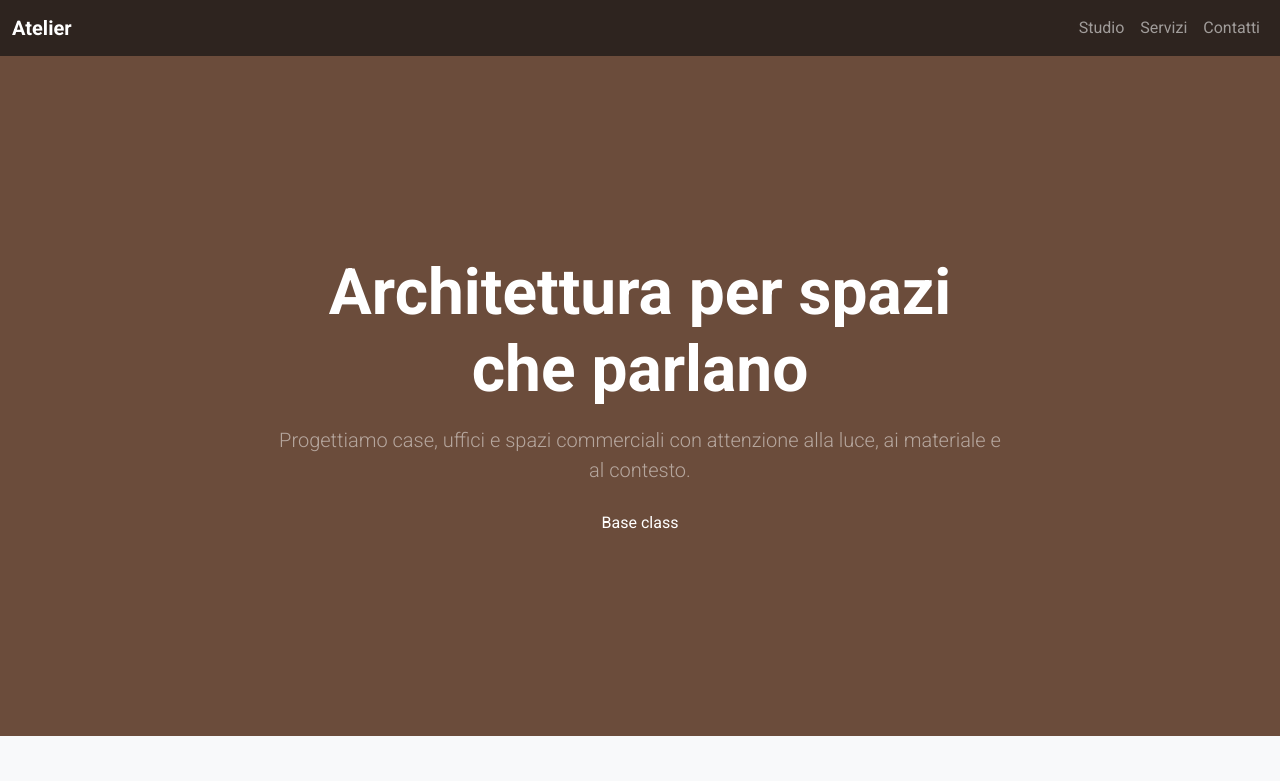
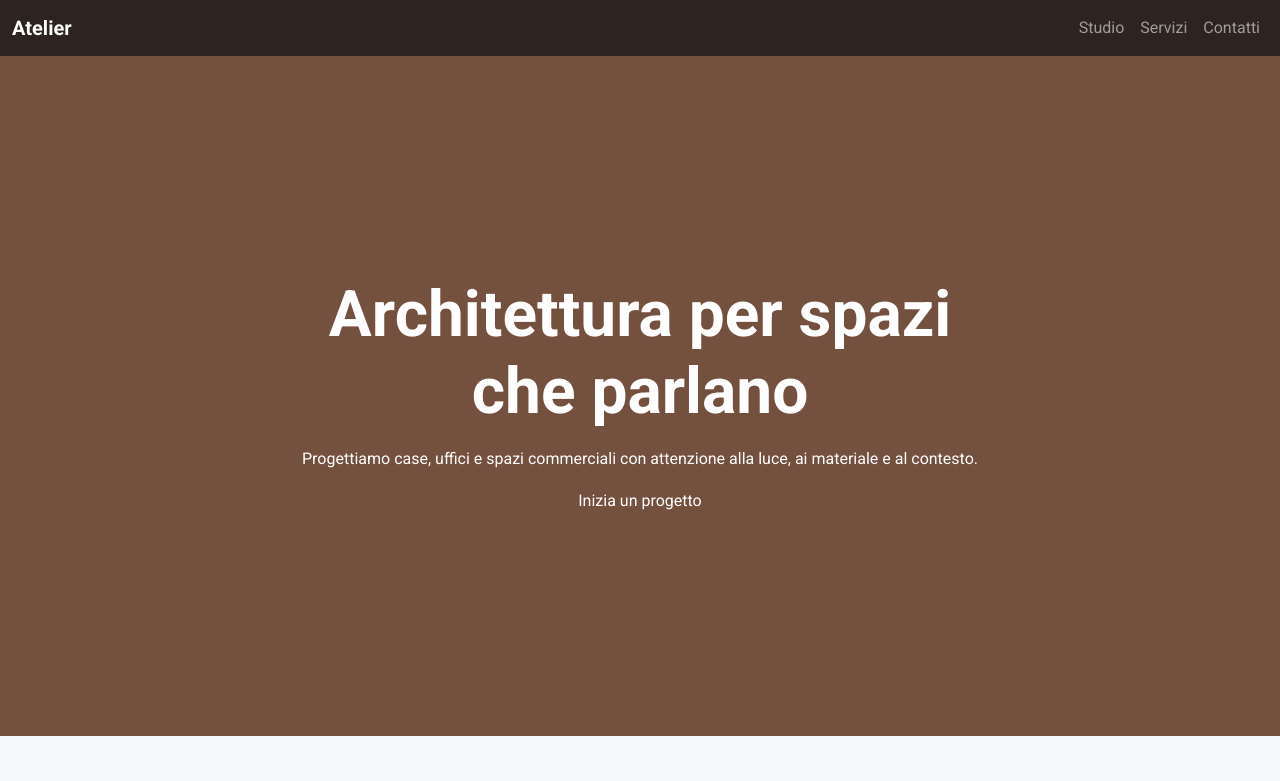
Before and after one commit to Carmine-Ruggiero/Progetto-settimana-6, a plain HTML site: page index.html in a window 1280 px wide. Shown: the top 781 px of the page. Drawn offline with nearby package versions, Linux system fonts and the light colour scheme.

Commit message:
progetto quasi terminato

```diff
--- a/assets/css/style.css
+++ b/assets/css/style.css
@@ -16,20 +16,22 @@ body {
   align-items: center;
   text-align: center;
   min-height: 85vh;
-  background-color: #6b4c3b;
+  background-color: hsl(20, 30%, 35%);
   color: #ffffff;
 }
 .btnInizia {
   color: #ffffff;
-  background-color: transparent; /* Sfondo trasparente */
+  background-color: hsl(20, 30%, 35%);
   border: 1px solid transparent;
   cursor: pointer;
   transition: border-color 0.3s ease;
 }
 
 .btnInizia:hover {
-  color: #ffffff;
-  border-color: #ffffff;
+
+  background-color: hsl(20, 30%, 27%);
+  border-radius: 10%;
+
 
 }
 
@@ -40,6 +42,8 @@ body {
 #studio .d-flex {
   justify-content: center;
 }
+
+
 
 /*bottone form*/
 
--- a/index.html
+++ b/index.html
@@ -52,13 +52,13 @@
 						<h1 class="display-3 fw-bold mb-3">Architettura per spazi che parlano</h1>
 
 						<!-- Sottotitolo -->
-						<p class="lead text-white-50 mb-4">
+						<p id=progettoparagr >
 							Progettiamo case, uffici e spazi commerciali con attenzione alla luce, ai materiale e al
 							contesto.
 						</p>
 
 						<!-- CTA (Call to Action) -->
-						<button type="button" class="btnInizia">Base class</button>
+						<button type="button" class="btnInizia">Inizia un progetto</button>
 					</div>
 				</div>
 			</div>
```
